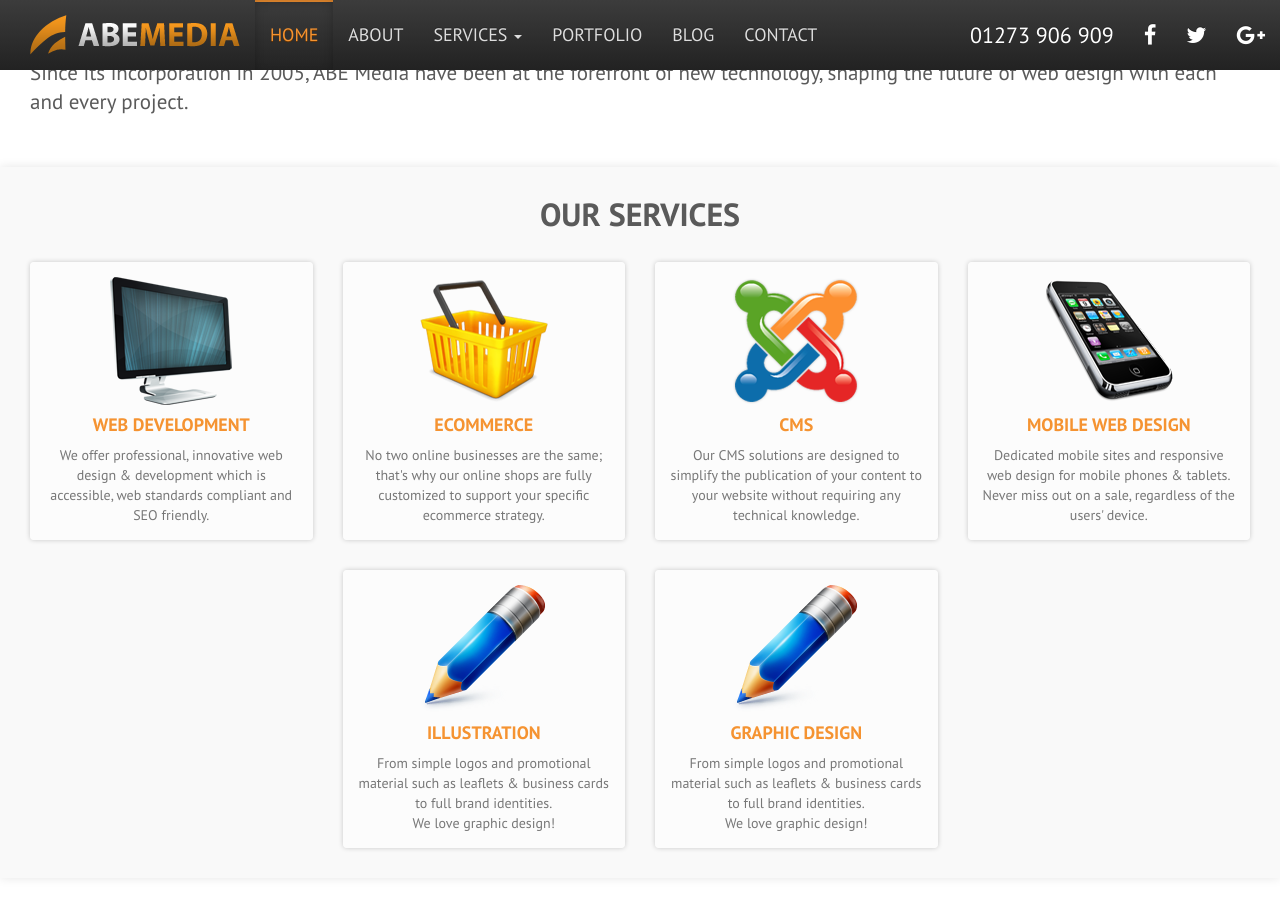
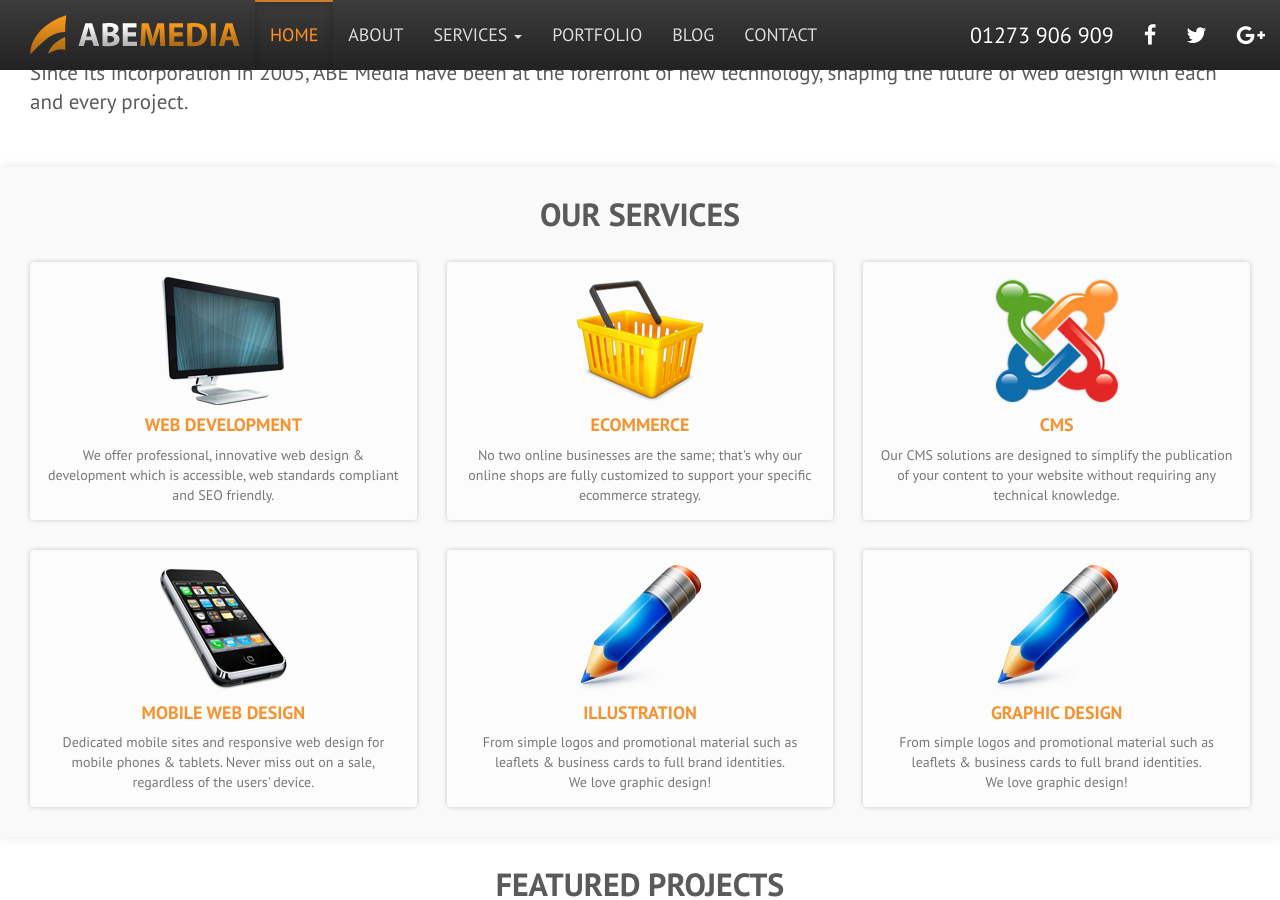
Before and after one commit to abemedia/abemedia.github.io, a Jekyll site: the page built from index.md, in a window 1280 px wide and 900 px high, scrolled down 495 px. Built offline with Jekyll 4.4.1, drawn with Linux system fonts in a browser that asks for light colours; nearby versions of some CDN libraries.

Commit message:
Update services.html

```diff
--- a/_includes/modules/services.html
+++ b/_includes/modules/services.html
@@ -1,4 +1,4 @@
-        <ul class="box-list box-list-small">
+        <ul class="box-list{% unless include.params.desc %} box-list-small{% endunless %}">
           {% for item in site.data.services %}
           {% if page.features == nil or page.features contains {{item.alias}} %}
           <li><a class="box" href="{{ site.url }}/{{ item.url }}">
```
